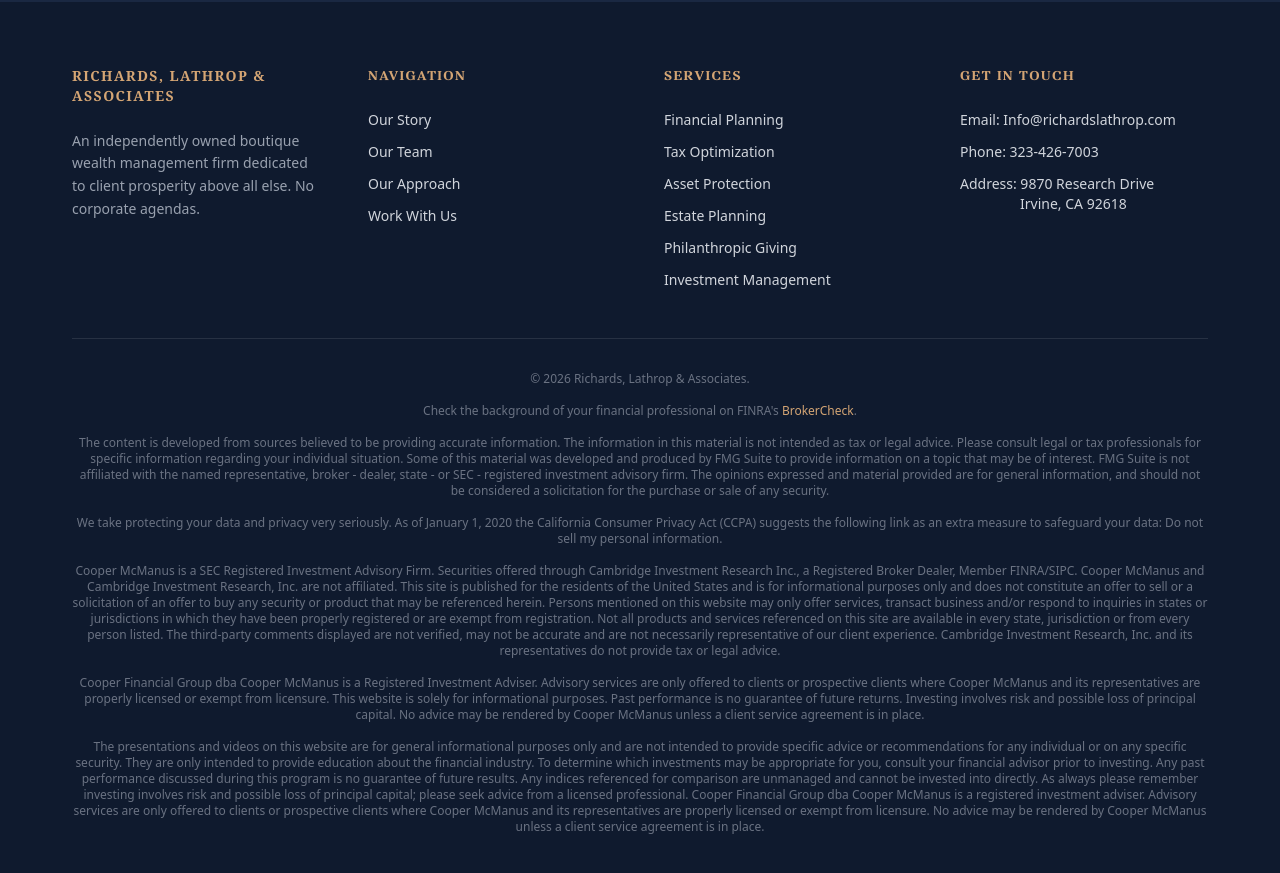
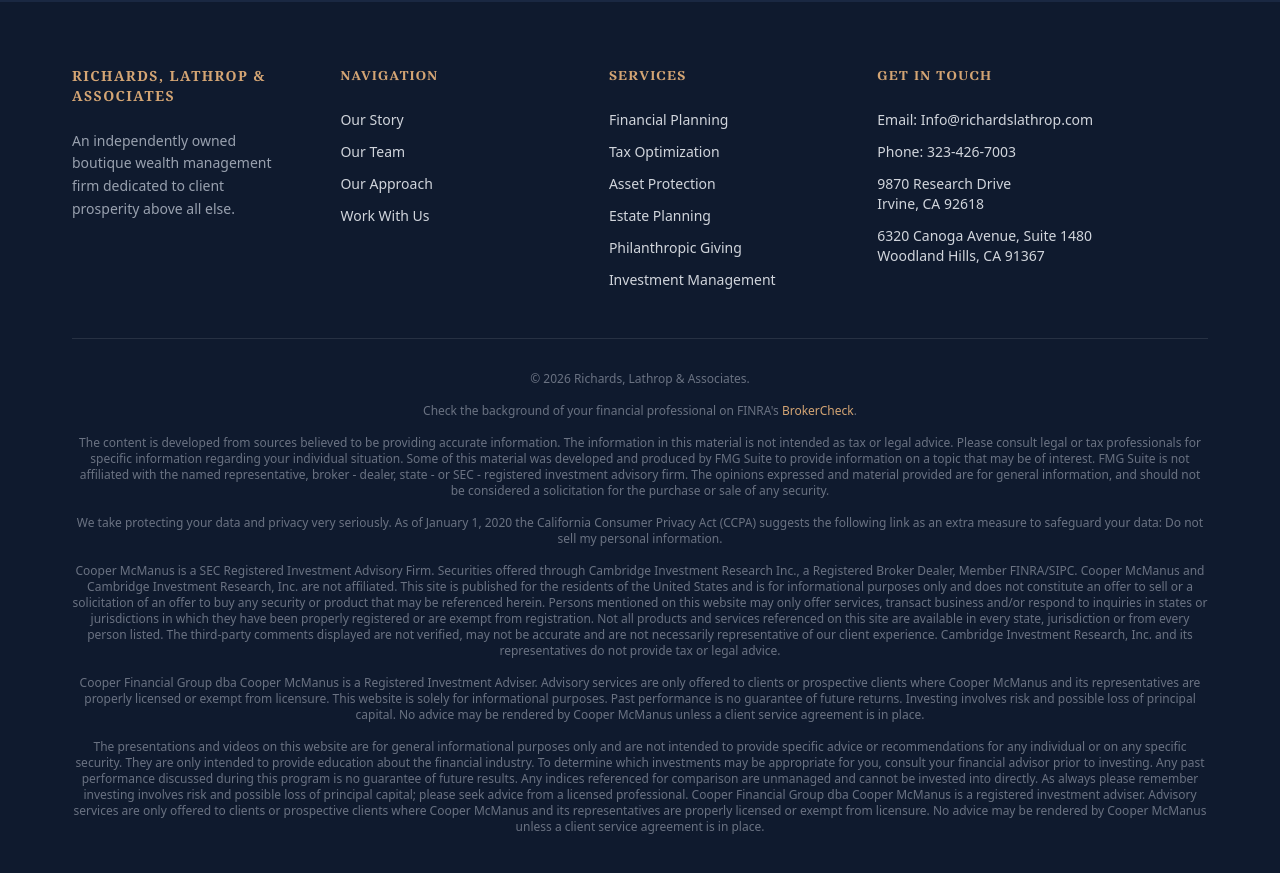
Before and after one commit to sargbah84/richardslathrop, a Next.js app: page / in a window 1280 px wide. Shown: the part 5000-5873 px from the top of the page. Built offline with nearby package versions, Linux system fonts and the light colour scheme; a web font is replaced by a local one.

Commit message:
refactor: update Footer component layout and content for improved clarity and structure

```diff
--- a/components/Footer.tsx
+++ b/components/Footer.tsx
@@ -4,12 +4,12 @@
     return (
         <footer className="w-full bg-[#0f1a2e] text-white py-16">
             <div className="container mx-auto px-4 md:px-8">
-                <div className="grid grid-cols-1 md:grid-cols-4 gap-12 mb-12">
+                <div className="grid grid-cols-1 md:grid-cols-[1fr_1fr_1fr_1.5fr] gap-12 mb-12">
                     {/* Column 1: Brand */}
                     <div className="space-y-6">
                         <h4 className="text-gold text-sm font-bold tracking-widest uppercase" style={{ fontFamily: 'Georgia, serif' }}>Richards, Lathrop &amp; Associates</h4>
                         <p className="text-gray-400 text-sm leading-relaxed">
-                            An independently owned boutique wealth management firm dedicated to client prosperity above all else. No corporate agendas.
+                            An independently owned boutique wealth management firm dedicated to client prosperity above all else.
                         </p>
                     </div>
 
@@ -43,7 +43,8 @@
                         <ul className="space-y-3 text-sm text-gray-300">
                             <li>Email: <a href="mailto:Info@richardslathrop.com" className="hover:text-gold transition-colors">Info@richardslathrop.com</a></li>
                             <li>Phone: <a href="tel:323-426-7003" className="hover:text-gold transition-colors">323-426-7003</a></li>
-                            <li>Address: 9870 Research Drive<br /><span className="ml-[60px]">Irvine, CA 92618</span></li>
+                            <li className="whitespace-nowrap">9870 Research Drive<br />Irvine, CA 92618</li>
+                            <li className="whitespace-nowrap">6320 Canoga Avenue, Suite 1480<br />Woodland Hills, CA 91367</li>
                         </ul>
                     </div>
                 </div>
```
